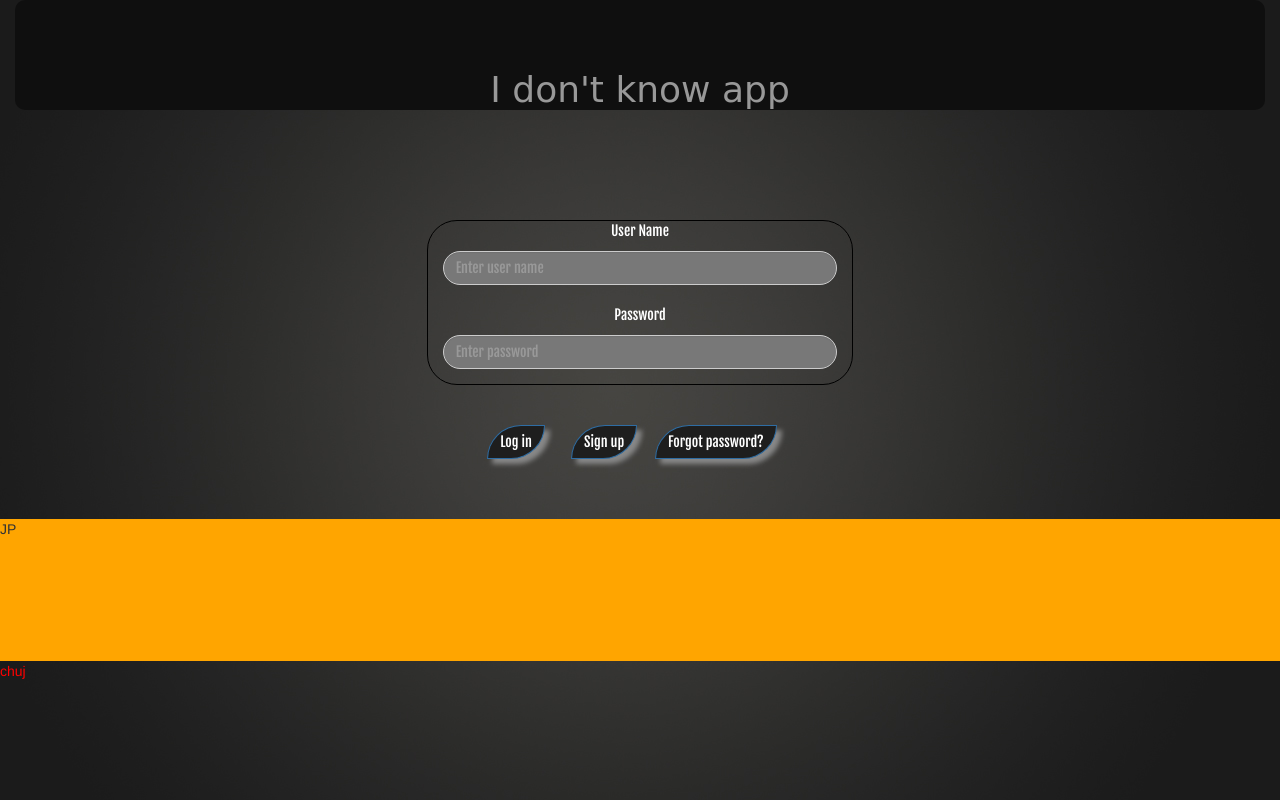
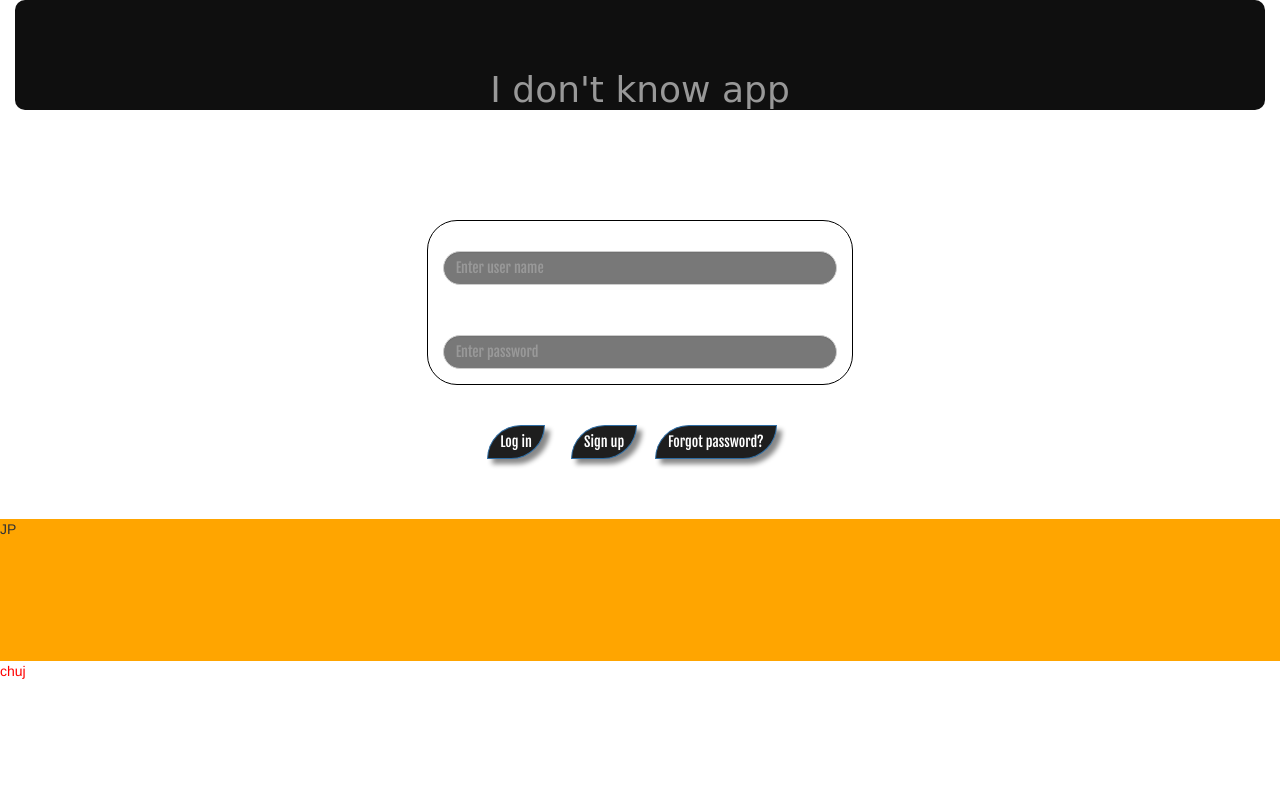
Before and after one commit to AtomowaAneta/Simple-PHP-application, a PHP site: page /php/a.php in a window 1280 px wide. Run offline with PHP 8.4, Linux system fonts and the light colour scheme; some web fonts are replaced.

Commit message:
Conflict repaired

```diff
--- a/a.php
+++ b/a.php
@@ -21,11 +21,7 @@
  <style>
 
 
-body {
 
-   background-image: url("img/title-background.jpg");
-     background-size: cover;
-}
 
 
       </style>
```
